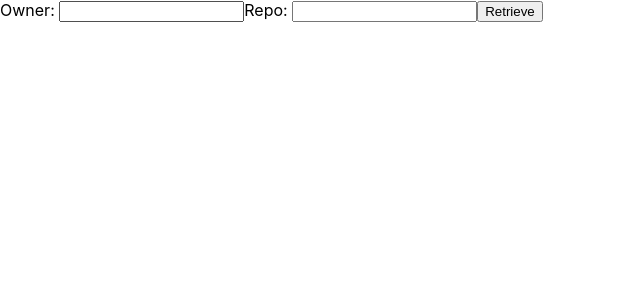
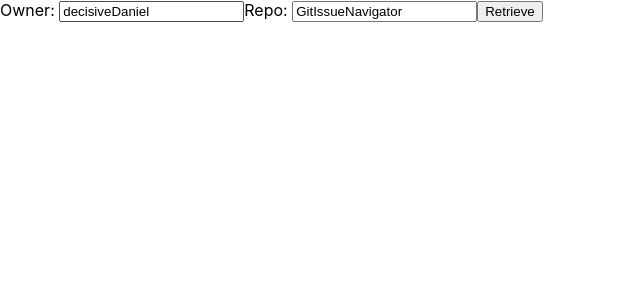
Before and after one commit to decisivedaniel/GitIssueNavigator, a React (Create React App) app: page / in a window 1280 px wide. Shown: the top 300 px of the page, without its empty margins (0-640 px from the left). Built offline with nearby package versions, Linux system fonts and the light colour scheme.

Commit message:
Add default text

```diff
--- a/src/InfoRetrival/IssueForm.tsx
+++ b/src/InfoRetrival/IssueForm.tsx
@@ -12,8 +12,8 @@ type IssueFormProps = {
 
 export class IssueForm extends React.Component<  IssueFormProps , State> {
     state = {
-        owner: "",
-        repo: ""
+        owner: "decisiveDaniel",
+        repo: "GitIssueNavigator"
     };
 
     onOwnerChange = (e: React.FormEvent<HTMLInputElement>): void => {
```
